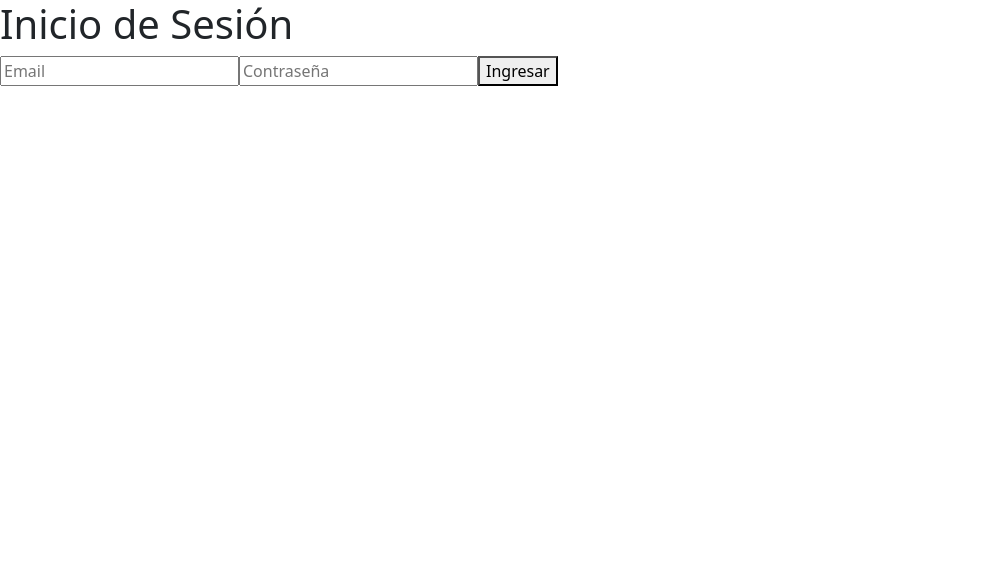
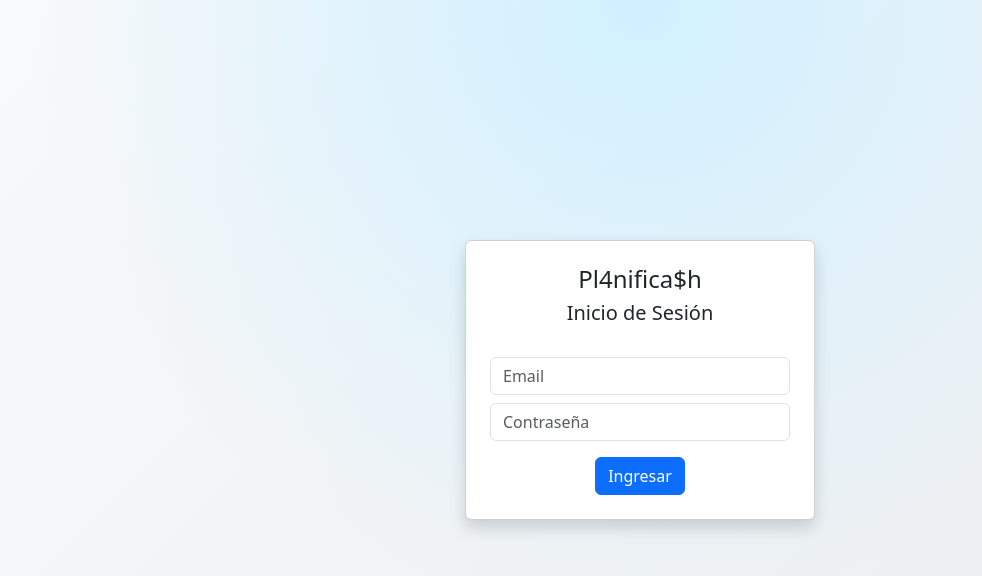
Before and after one commit to EAdrianLinares/Pl4nificash, a React (Vite) app in the folder planificash-frontend/: page / in a window 1280 px wide. Shown: the top 576 px of the page, without its empty margins (0-982 px from the left). Built offline with nearby package versions, Linux system fonts and the light colour scheme.

Commit message:
estilo funcionando correctamente

```diff
--- a/planificash-frontend/src/components/DisponibleCard.tsx
+++ b/planificash-frontend/src/components/DisponibleCard.tsx
@@ -4,10 +4,13 @@ type Props = {
 
 export const DisponibleCard = ({ disponible }: Props) => {
   return (
-    <div className="card mb-4 shadow-sm">
+
+
+    <div className="card mb-4 shadow border-0 text-center bg-light">
       <div className="card-body">
-        <h5 className="card-title">Disponible</h5>
-        <h3 className="card-text">${disponible}</h3>
+        <h5 className="card-title text-muted">Disponible</h5>
+        <h3 className="card-text text-success fw-bold">
+          ${disponible.toLocaleString()}</h3>
       </div>
     </div>
   );
--- a/planificash-frontend/src/components/ModalMovimiento.tsx
+++ b/planificash-frontend/src/components/ModalMovimiento.tsx
@@ -97,7 +97,9 @@ export const ModalMovimiento = ({
               </div>
 
               {/* FOOTER */}
-              <div className="modal-footer">
+
+
+                <div className="modal-footer d-flex justify-content-center gap-2">
                   <button
                     type="button"
                     className="btn btn-secondary"
@@ -110,6 +112,7 @@ export const ModalMovimiento = ({
                     Guardar
                   </button>
                 </div>
+
             </form>
 
           </div>
--- /dev/null
+++ b/planificash-frontend/src/index.css
@@ -0,0 +1,18 @@
+html, body, #root {
+  height: 100%;
+  margin: 0;
+}
+
+body {
+  min-height: 100vh;
+  background: radial-gradient(
+      circle at top,
+      #d0f0ff,
+      transparent 60%
+    ),
+    linear-gradient(135deg, #f8f9fa, #e9ecef);
+}
+
+.container {
+padding-bottom: 40px;
+}
--- a/planificash-frontend/src/main.tsx
+++ b/planificash-frontend/src/main.tsx
@@ -2,8 +2,10 @@ import { StrictMode } from 'react';
 import { createRoot } from 'react-dom/client';
 import App from './App.tsx';
 import {BrowserRouter} from 'react-router-dom';
+
 import 'bootstrap/dist/css/bootstrap.min.css'
 import 'bootstrap/dist/js/bootstrap.bundle.min.js'
+import './index.css'
 
 createRoot(document.getElementById('root')!).render(
   <StrictMode>
--- a/planificash-frontend/src/pages/Dashboard.tsx
+++ b/planificash-frontend/src/pages/Dashboard.tsx
@@ -4,7 +4,6 @@ import { MovimientoList } from "../components/MovimientoList";
 import { DisponibleCard } from "../components/DisponibleCard";
 import { ModalMovimiento } from "../components/ModalMovimiento";
 import { useMovimientos } from "../hooks/useMovimientos";
-
 
 
 function Dashboard() {
@@ -58,6 +57,11 @@ function Dashboard() {
 
     return (
         <div className="container mt-4">
+            <div className="row justify-content-center">
+                <div className="col-12" col-md-8 col-lg-6>
+
+
+                    <div className="text-center mb-4">
                         <h2>Dashboard - Planificash</h2>
 
                         {/*Lista */}
@@ -65,10 +69,12 @@ function Dashboard() {
                         <MovimientoList movimientos={ultimos5} />
 
                         {/*Botón*/}
+                       <div className="text-center mt-3">
                          <button className="btn btn-success mb-3"
                             onClick={() => setMostrarModal(true)}>
                             Agregar Movimiento
                         </button>
+                       </div>
 
                         {/*Click botón => Modal*/}
 
@@ -87,9 +93,9 @@ function Dashboard() {
                             fecha={fecha}
                             setFecha={setFecha}
                         />
-
-
-
+                    </div>
+                </div>
+            </div>
         </div>
     )
 }
--- a/planificash-frontend/src/pages/login.tsx
+++ b/planificash-frontend/src/pages/login.tsx
@@ -23,21 +23,33 @@ function Login() {
 
     return (
 
-        <div>
-            <h1>Inicio de Sesión</h1>
+        <div className="container d-flex justify-content-center align-items-center vh-100">
+            <div className="card p-4 shadow" style={{ width: "350px" }}>
+
+                <div className="text-center">
+                    <h4>Pl4nifica$h </h4>
+                    <h5> Inicio de Sesión</h5><br />
+                </div>
+
 
                 <form onSubmit={handleSubmit}>
-                <input type="email" placeholder="Email"
+                    <input className="form-control mb-2"
+                        type="email" placeholder="Email"
                         value={email}
                         onChange={(e) =>
                             setEmail(e.target.value)} />
 
-                <input type="password" placeholder="Contraseña"
+                    <input className="form-control mb-3"
+                        type="password" placeholder="Contraseña"
                         value={password}
                         onChange={(e) => setPassword(e.target.value)} />
 
-                <button type="submit">Ingresar</button>
+                    <div className="text-center">
+                        <button className="btn btn-primary" type="submit">
+                            Ingresar</button>
+                    </div>
                 </form>
+            </div>
         </div>
     );
 }
```
Lines whose indentation alone changed are shown as unchanged.
